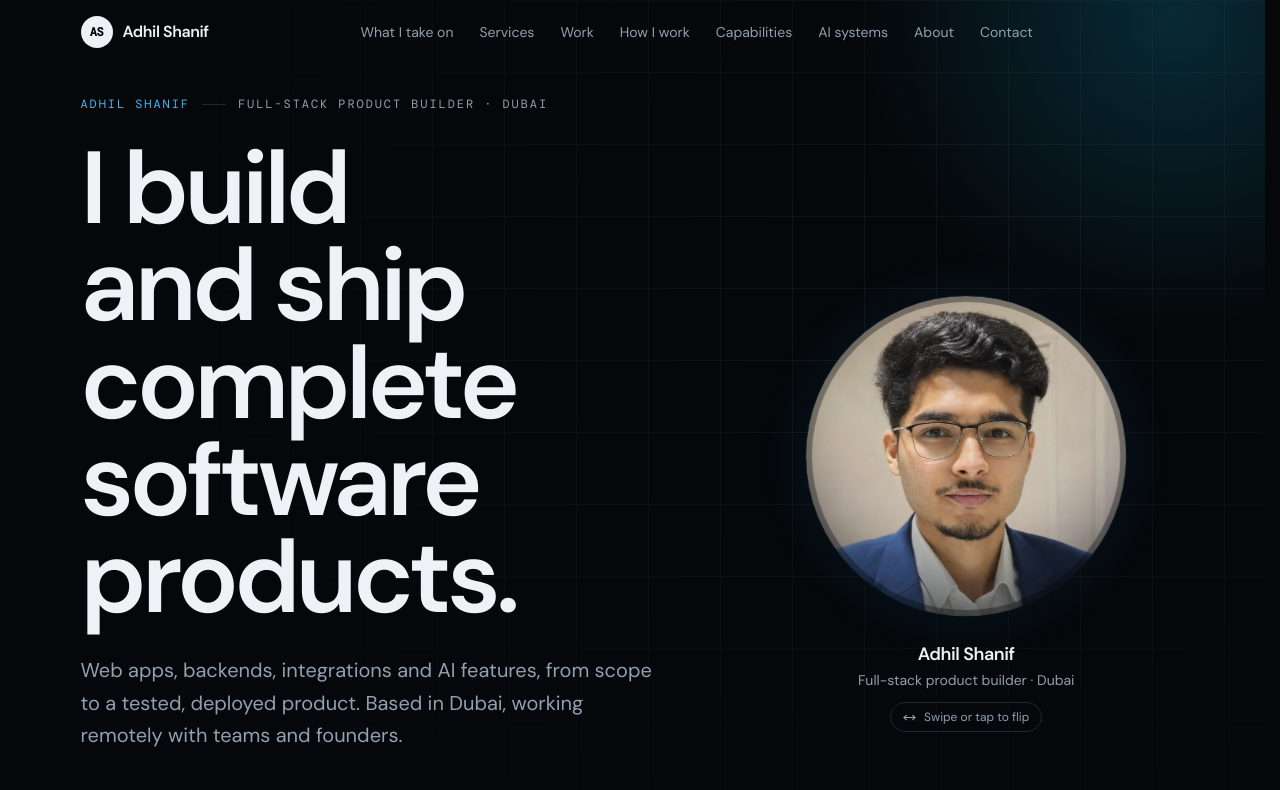
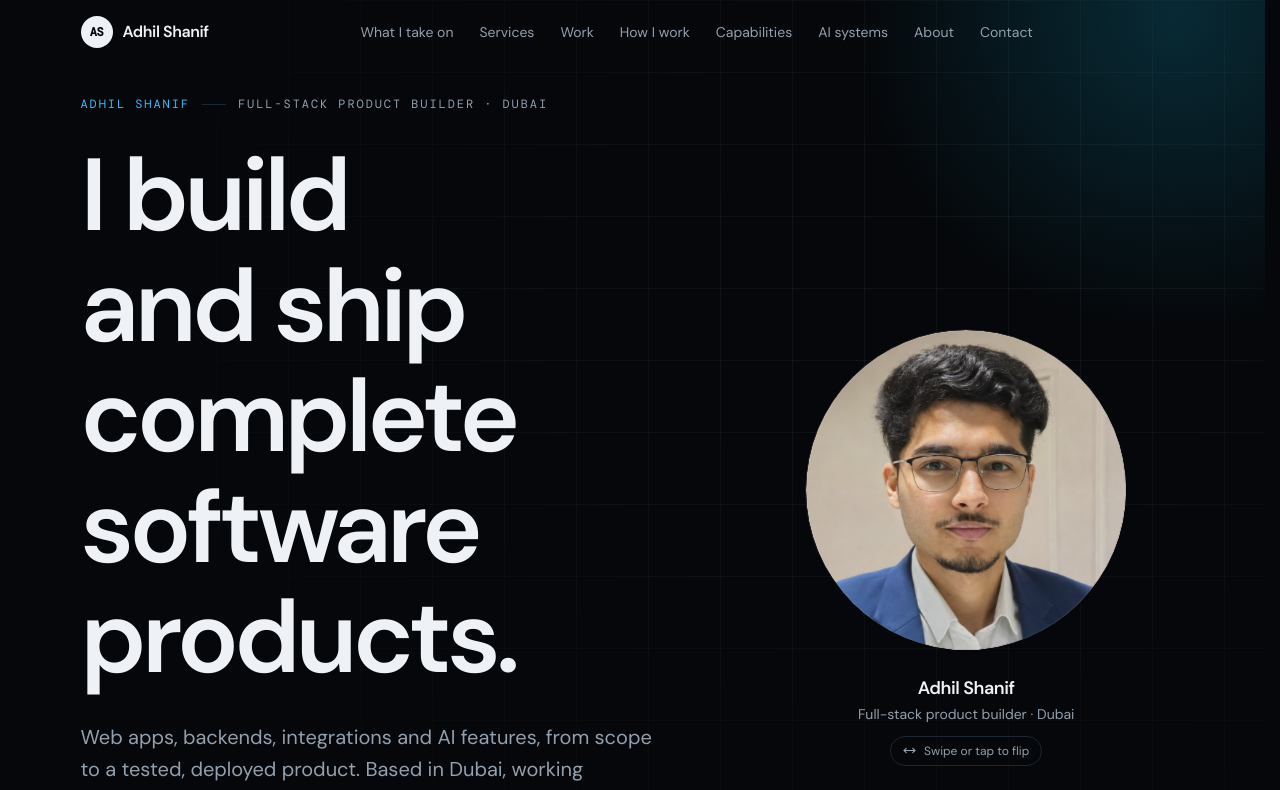
Before and after one commit to shanifadhil33-blip/My-portfolio, a Next.js app: page / in a window 1280 px wide. Shown: the top 790 px of the page. Built offline with nearby package versions, Linux system fonts and the light colour scheme.

Commit message:
Clean portrait edge and give the hero headline room to breathe

```diff
--- a/src/components/Hero.tsx
+++ b/src/components/Hero.tsx
@@ -23,7 +23,7 @@ export default function Hero() {
 
           <h1
             id="hero-title"
-            className="lift mt-7 text-balance text-[clamp(3rem,8.4vw,6.4rem)] font-semibold leading-[0.95] tracking-[-0.045em] text-foreground"
+            className="lift mt-7 text-balance text-[clamp(3rem,8.4vw,6.4rem)] font-semibold leading-[1.08] tracking-[-0.045em] text-foreground"
           >
             {HEADLINE}
           </h1>
--- a/src/components/HeroCard.tsx
+++ b/src/components/HeroCard.tsx
@@ -103,7 +103,6 @@ export default function HeroCard() {
         onPointerCancel={() => { drag.current = null; settle(Math.round(angle.current / 180) * 180); }}
         onClickCapture={onClickCapture}
       >
-        <div aria-hidden className="absolute inset-[-14%] rounded-full bg-[radial-gradient(closest-side,rgba(56,189,248,0.18),transparent)]" />
         <div ref={coinRef} className="coin relative h-full w-full">
           {/* Front */}
           <button
@@ -111,7 +110,7 @@ export default function HeroCard() {
             onClick={flip}
             inert={showingBack}
             aria-label="Flip the card for contact links"
-            className="coin-face absolute inset-0 overflow-hidden rounded-full bg-surface shadow-[0_0_0_2px_rgba(56,189,248,0.45),0_30px_70px_-30px_rgba(0,0,0,0.95)]"
+            className="coin-face absolute inset-0 overflow-hidden rounded-full bg-surface"
             style={{ transform: "translateZ(1px)" }}
           >
             <Image
@@ -123,13 +122,13 @@ export default function HeroCard() {
               sizes="(max-width: 640px) 62vw, 320px"
               className="pointer-events-none rounded-full object-cover object-[50%_22%]"
             />
-            <span aria-hidden className="absolute inset-0 rounded-full shadow-[inset_0_0_0_6px_rgba(5,7,10,0.35),inset_0_-60px_80px_-40px_rgba(5,7,10,0.7)]" />
+            <span aria-hidden className="pointer-events-none absolute inset-0 rounded-full shadow-[inset_0_0_0_1px_rgba(255,255,255,0.14)]" />
           </button>
 
           {/* Back */}
           <div
             inert={!showingBack}
-            className="coin-face absolute inset-0 flex flex-col items-center justify-center rounded-full bg-[radial-gradient(circle_at_30%_20%,#13293a,#070d14_70%)] px-6 text-center text-white shadow-[0_0_0_2px_rgba(56,189,248,0.45)]"
+            className="coin-face absolute inset-0 flex flex-col items-center justify-center rounded-full bg-[radial-gradient(circle_at_30%_20%,#13293a,#070d14_70%)] px-6 text-center text-white shadow-[inset_0_0_0_1px_rgba(255,255,255,0.14)]"
             style={{ transform: "rotateY(180deg) translateZ(1px)" }}
           >
             <p className="font-mono text-[11px] tracking-[0.2em] text-sky-300 uppercase">Get in touch</p>
```
